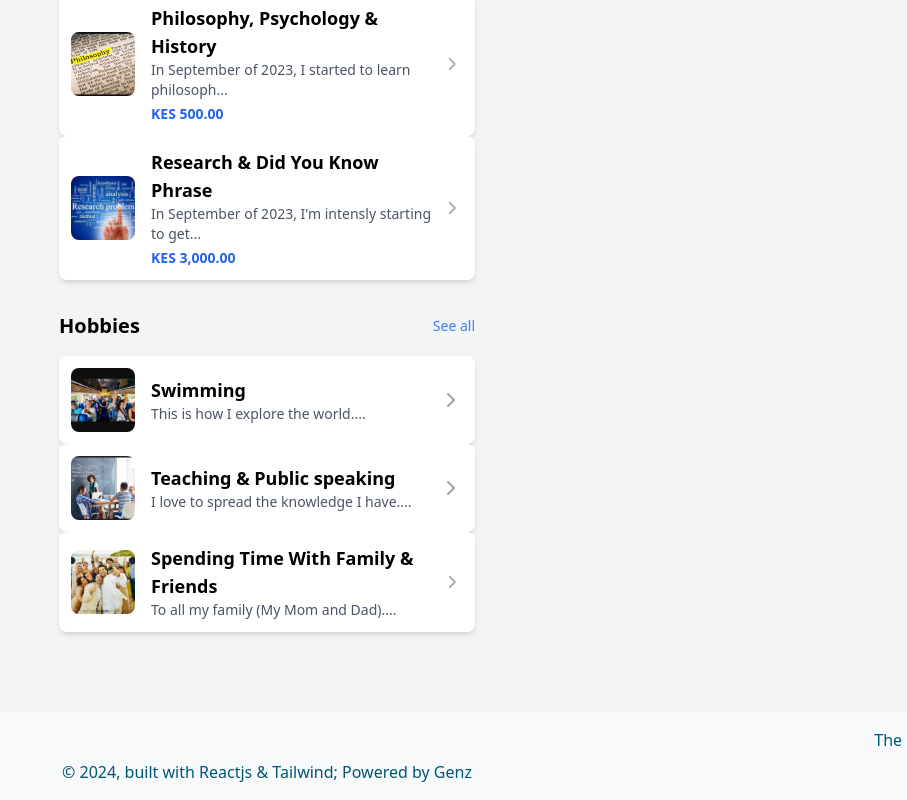
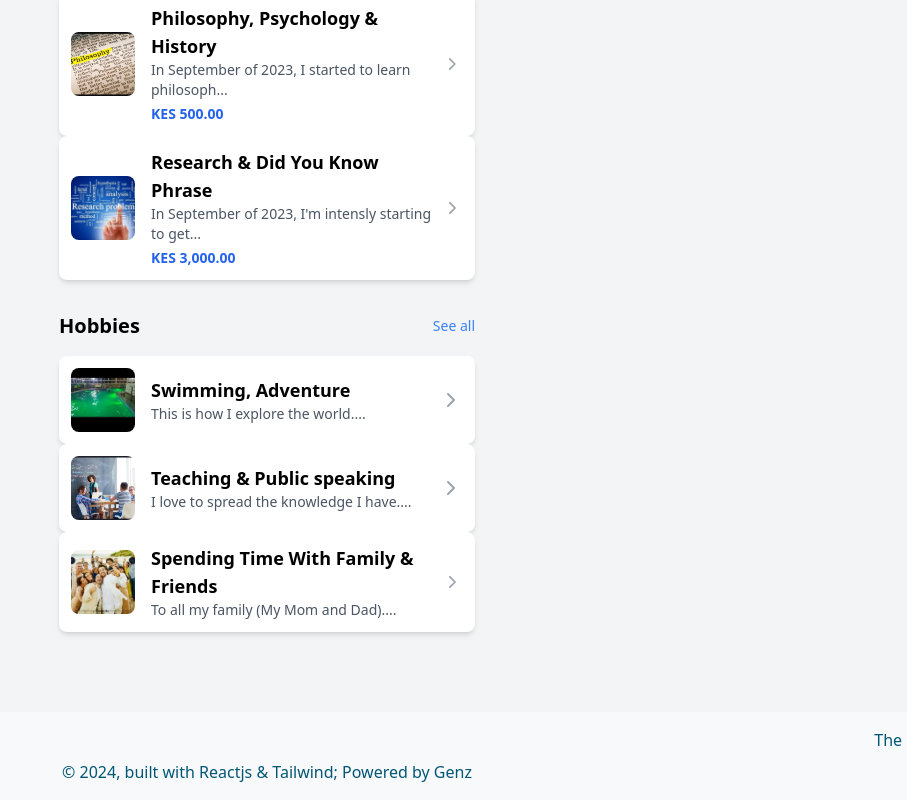
Before and after one commit to bruceminanga/BruceMinangaPortfolio-, a React (Vite) app: page /#/MyServices in a window 1280 px wide. Shown: the part 916-1716 px from the top of the page, without its empty margins (373-1280 px from the left). Built offline with nearby package versions, Linux system fonts and the light colour scheme.

Commit message:
updated swimming section

```diff
--- a/src/components/MyServices/MyServicesPage.jsx
+++ b/src/components/MyServices/MyServicesPage.jsx
@@ -247,11 +247,13 @@ Subscribe to BruceMinangas.world to learn more of my research`,
   hobbies: [
     {
       id: "swimming",
-      title: "Swimming",
+      title: "Swimming, Adventure",
       description: "This is how I explore the world.",
       fullDescription: `This is how i explore the world with like minded individuals.
 
-As a child, my parents gently bathed me in a warm basin. It was fun. As a grown-up, I upgraded to a heated swimming pool. It's fun.`,
+As a child, my parents gently bathed me in a warm basin. It was fun. As a grown-up, I upgraded to a heated swimming pool. It's fun.
+
+I also love to explore the world to understand how everything within it was made.`,
       images: [swimmingImage],
     },
     {
```
Also changed, not shown: src/assets/images/swimming.jpg.
